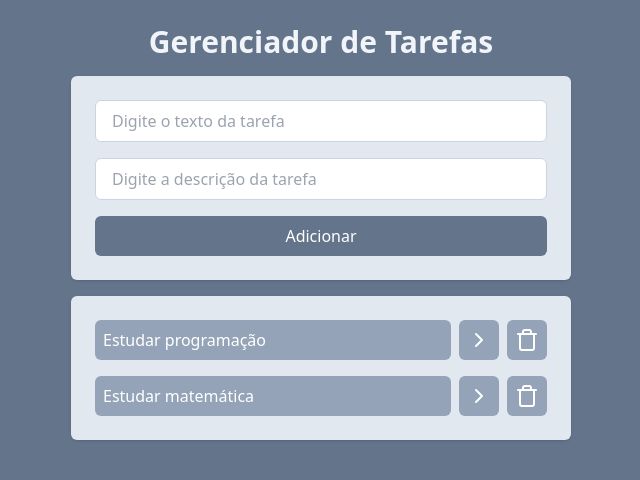
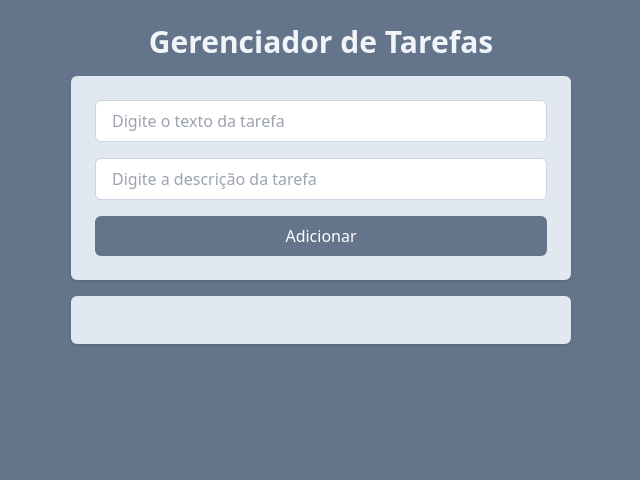
Before and after one commit to Pedrinho01505/Gerenciador-de-Tarefas, a React (Vite) app: page / in a window 1280 px wide. Shown: the top 480 px of the page, without its empty margins (319-959 px from the left). Built offline with nearby package versions, Linux system fonts and the light colour scheme.

Commit message:
Salvando as tarefas no localstorage

```diff
--- a/src/App.jsx
+++ b/src/App.jsx
@@ -1,24 +1,16 @@
 import AddTask from "./components/AddTask"
 import Tasks from "./components/Tasks"
-import React, { useState } from 'react'
+import React, { useEffect, useState } from 'react'
 import {v4} from 'uuid'
 
 function App() {
-  const [tasks, setTasks] = useState ([{
-    id: 1,
-    title: "Estudar programação",
-    description: "Estudar programação para se tornar um desenvolvedor full stack.",
-    isCompleted: false,
-  },
+  const [tasks, setTasks] = useState (
+    JSON.parse(localStorage.getItem("tasks")) || []
+  )
 
-  {
-    id: 2,
-    title: "Estudar matemática",
-    description: "Estudar matemática para se tornar um desenvolvedor matemático.",
-    isCompleted: false,
-  },
-
-])
+useEffect(() => {
+  localStorage.setItem("tasks", JSON.stringify(tasks))
+}, [tasks])
 
 function onTaskClick (taskId) {
   const newTasks = tasks.map(task => {
```
